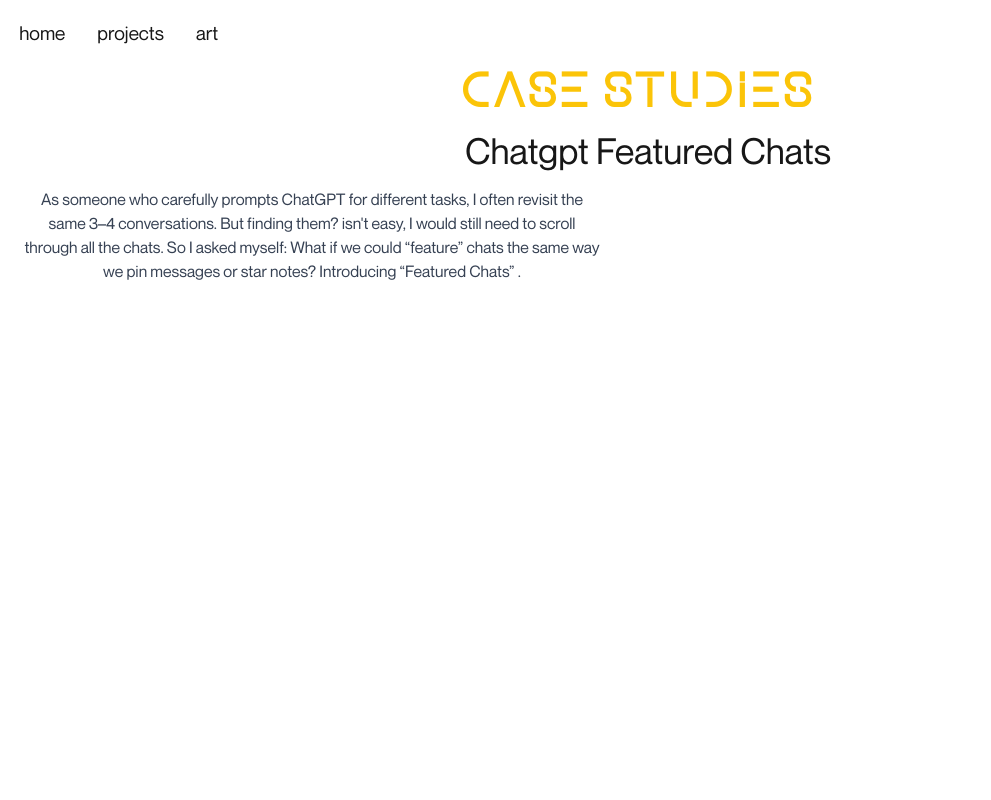
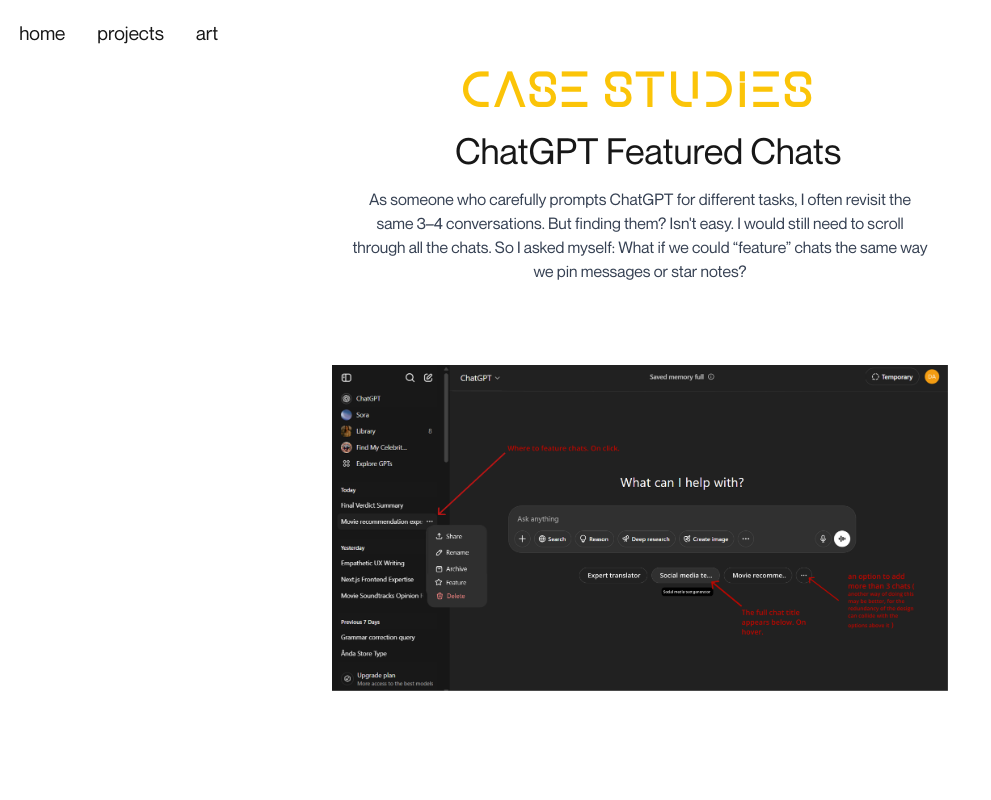
Before and after one commit to darinetag/portfolio, a Next.js app: page /projects/case-studies in a window 1280 px wide. Shown: the top 800 px of the page, without its empty margins (0-991 px from the left). Built offline with nearby package versions, Linux system fonts and the light colour scheme.

Commit message:
initial single project design

```diff
--- a/src/pages/projects/case-studies.js
+++ b/src/pages/projects/case-studies.js
@@ -3,11 +3,32 @@
 export default function CaseProjectPage() {
   return (
     <Layout>
-      <div className="min-h-screen text-center px-6 " style={{ fontFamily: 'Montreal' }}>
+      <div className="min-h-screen text-center px-6 relative overflow-hidden" style={{ fontFamily: 'Montreal' }}>
         <h1 className="text-5xl font-bold text-[#FBC408] mb-4" style={{ fontFamily: 'Science' }}>Case Studies</h1>
-        <h2 className="text-4xl mb-4 ml-4 ">Chatgpt Featured Chats</h2>
-        <p className="text-gray-700 max-w-xl">
-As someone who carefully prompts ChatGPT for different tasks, I often revisit the same 3–4 conversations. But finding them? isn't easy, I would still need to scroll through all the chats. So I asked myself: What if we could “feature” chats the same way we pin messages or star notes? Introducing “Featured Chats” .        </p>
+        <h2 className="text-4xl mb-4 ml-4">ChatGPT Featured Chats</h2>
+        <p className="text-gray-700 max-w-xl mx-auto mb-8">
+          As someone who carefully prompts ChatGPT for different tasks, I often revisit the same 3–4 conversations.
+          But finding them? Isn't easy. I would still need to scroll through all the chats.
+          So I asked myself: What if we could “feature” chats the same way we pin messages or star notes?
+        </p>
+
+        {/* GIF background */}
+        <div className="relative w-full h-[250px] mt-30">
+          <img
+            src="/piet.gif"
+            alt="gif"
+            className="absolute top-22 left-0 w-full h-full object-cover z-0"
+          />
+
+          {/* Foreground image */}
+          <div className="relative z-10 flex justify-center items-center h-full">
+            <img
+              src="/projects/chagpt-featured.png"
+              alt="screenshot"
+              className="w-1/2 object-contain"
+            />
+          </div>
+        </div>
       </div>
     </Layout>
   );
```
Also changed, not shown: public/piet.gif (added), public/projects/chagpt-featured.png (added).
